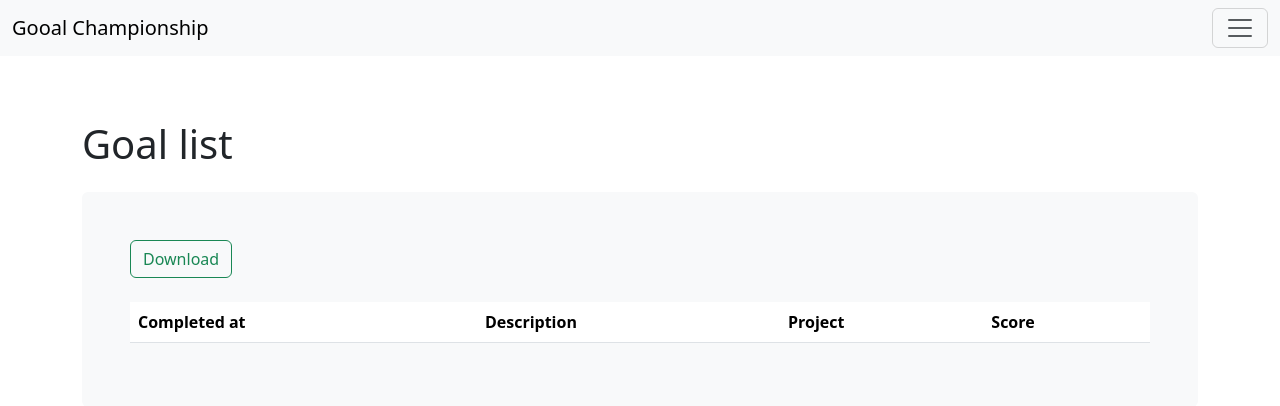
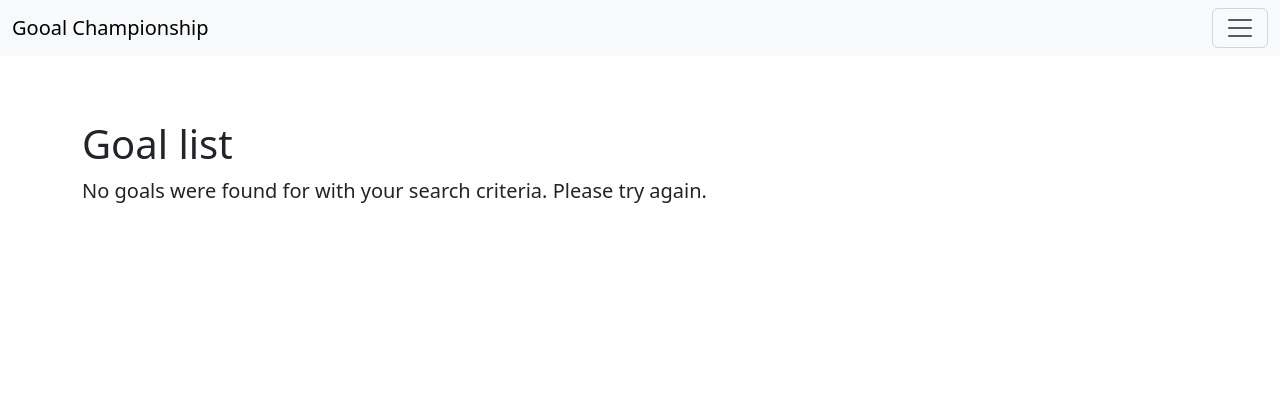
Before and after one commit to TheLastRKoch/goals-championship.service, a Flask app: template src/templates/goal_list.html in a window 1280 px wide. Shown: the top 406 px of the page. Run offline with Flask 3, Linux system fonts and the light colour scheme; the template is opened without the code that fills it, so the values that code supplies are empty.

Commit message:
Resolve future dates and empty list bug

```diff
--- a/src/controllers/goal.py
+++ b/src/controllers/goal.py
@@ -65,6 +65,8 @@ class GoalController:
             case "Todoist":
                 todoist = ServiceTodoist()
                 task_list = todoist.get_task_list(token, filter_date)
+                if len(task_list) == 0:
+                    return render_template("goal_list.html", task_list=[])
                 project_list = todoist.get_project_list(token)
                 task_list = todoist.merge_tasks_projects(task_list, project_list)
                 task_list = formatter.calculate_score(task_list)
--- a/src/templates/goal_list.html
+++ b/src/templates/goal_list.html
@@ -1,14 +1,19 @@
-{% extends "shared/layout.html" %}
-{% block title %}Filter goals{% endblock %}
+{% extends "shared/layout.html" %} {% block title %}Filter goals{% endblock %}
 {% block content %}
 
 <div class="container mt-4">
-    <br>
+  <br />
   <h1>Goal list</h1>
-    <div class="bg-light p-5 rounded mt-4">
+
+  {% if task_list | length > 0 %}
   <div class="row">
     <div class="text-right">
-                <a type="button" href="/goal/list/download" class="btn btn-outline-success">Download</a>
+      <a
+        type="button"
+        href="/goal/list/download"
+        class="btn btn-outline-success"
+        >Download</a
+      >
     </div>
   </div>
   <div class="row mt-4">
@@ -35,6 +40,12 @@
       </table>
     </div>
   </div>
+  {% else %}
+  <div class="col-lg-8 px-0">
+    <p class="fs-5">
+      No goals were found for with your search criteria. Please try again.
+    </p>
   </div>
+  {% endif %}
 </div>
 {% endblock %}
```
Lines whose indentation alone changed are shown as unchanged.
